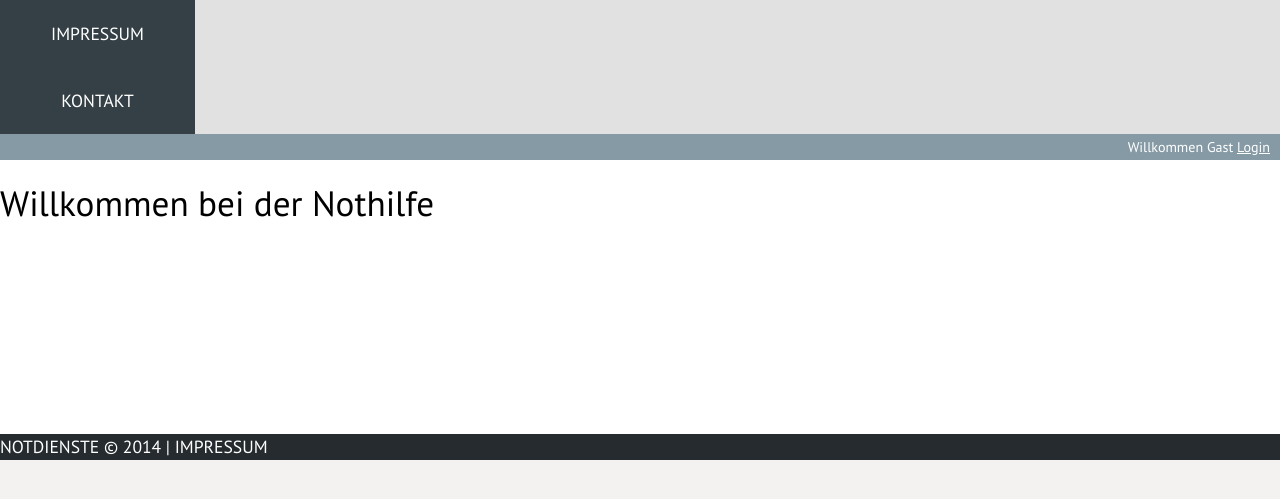
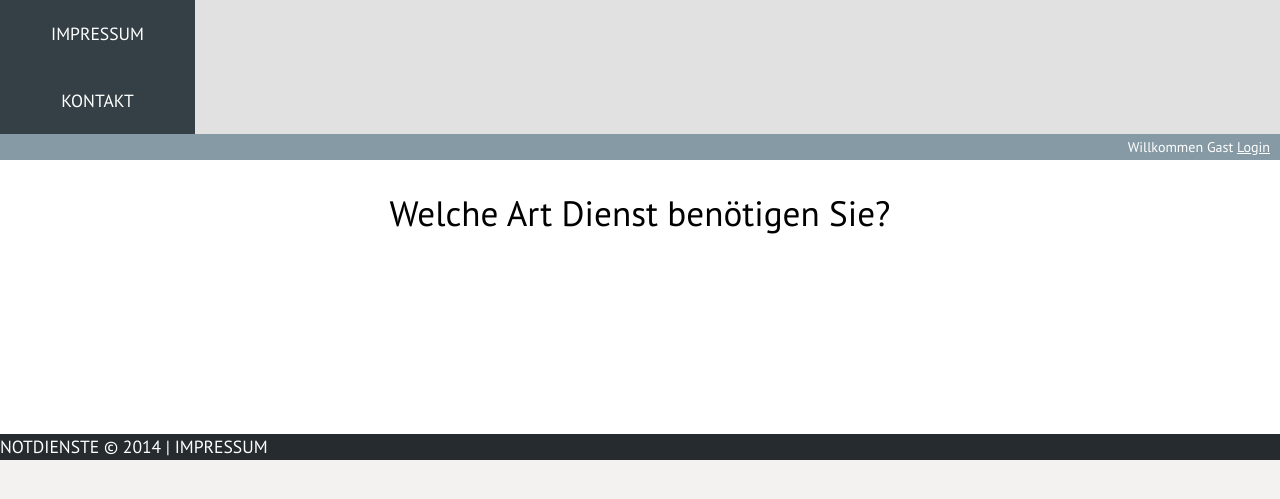
Before and after one commit to sulami/strugz, a Django app: template templates/index.html in a window 1280 px wide. Shown: the part 198-697 px from the top of the page. Run offline with Django 3.2, Linux system fonts and the light colour scheme; the template is opened without the code that fills it, so the values that code supplies are empty.

Commit message:
templates/index: add content-text div and intro style

```diff
--- a/templates/index.html
+++ b/templates/index.html
@@ -3,10 +3,14 @@
 {% block title %}{% endblock %}
 
 {% block content %}
-    <h1>Willkommen bei der Nothilfe</h1>
-    {% for category in categories %}
-        <li>
-        <a href="{% url 'renderer:search' category.pk %}">{{ category }}</a>
-        </li>
-    {% endfor %}
+    <div id="content-text">
+        <h1 id="intro">Welche Art Dienst ben&ouml;tigen Sie?</h1>
+        <ul id="intro">
+        {% for category in categories %}
+            <li>
+            <a href="{% url 'renderer:search' category.pk %}">{{ category }}</a>
+            </li>
+        {% endfor %}
+        </ul>
+    </div>
 {% endblock %}
```
